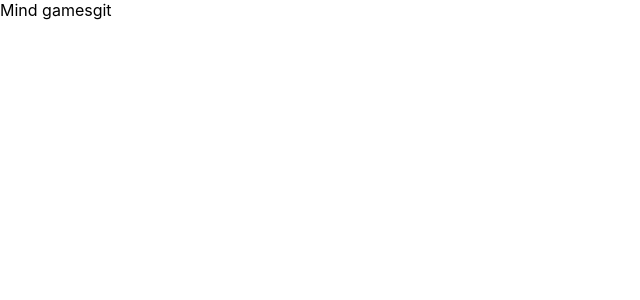
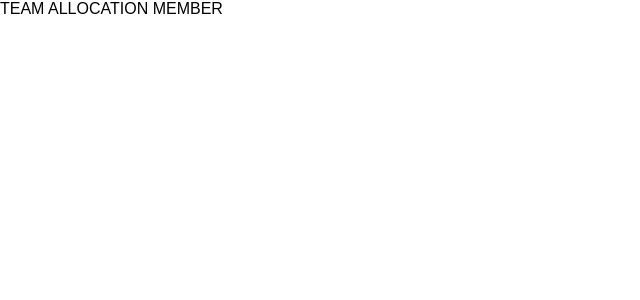
Before and after one commit to pauldropz/Team_Allocator, a React (Create React App) app: page / in a window 1280 px wide. Shown: the top 300 px of the page, without its empty margins (0-640 px from the left). Built offline with nearby package versions, Linux system fonts and the light colour scheme.

Commit message:
components creation

```diff
--- a/src/App.css
+++ b/src/App.css
@@ -1,38 +1,3 @@
-.App {
-  text-align: center;
+BODY {
+  font-family: arial;
 }
-
-.App-logo {
-  height: 40vmin;
-  pointer-events: none;
-}
-
-@media (prefers-reduced-motion: no-preference) {
-  .App-logo {
-    animation: App-logo-spin infinite 20s linear;
-  }
-}
-
-.App-header {
-  background-color: #282c34;
-  min-height: 100vh;
-  display: flex;
-  flex-direction: column;
-  align-items: center;
-  justify-content: center;
-  font-size: calc(10px + 2vmin);
-  color: white;
-}
-
-.App-link {
-  color: #61dafb;
-}
-
-@keyframes App-logo-spin {
-  from {
-    transform: rotate(0deg);
-  }
-  to {
-    transform: rotate(360deg);
-  }
-}
--- a/src/App.js
+++ b/src/App.js
@@ -5,7 +5,7 @@
   return (
     <>
 
-        Mind gamesgit
+        TEAM ALLOCATION MEMBER
 
     </>
   );
```
Also changed, not shown: src/Header.jsx (added, +17 -0 lines), src/Content.jsx (added), src/Footer.jsx (added).
